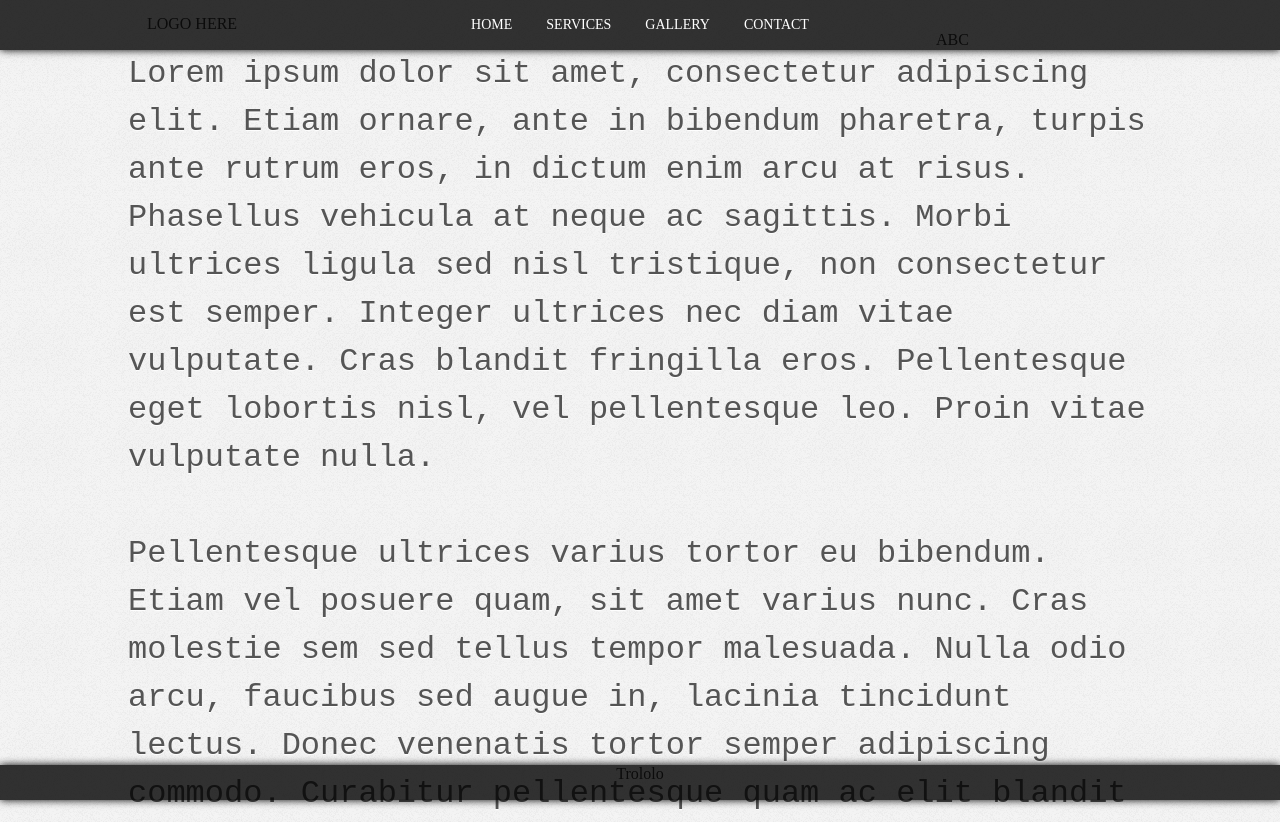
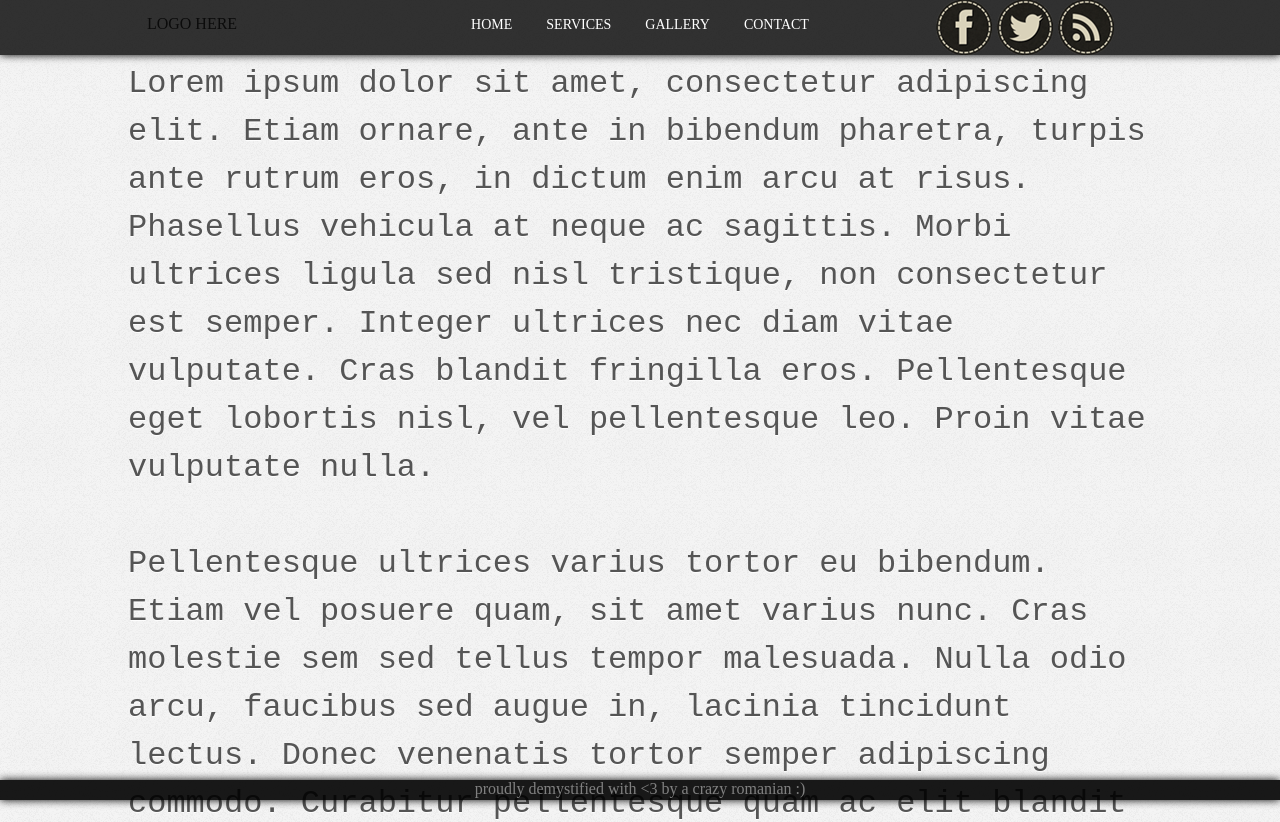
Before and after one commit to OMGVee/paul_v2, a plain HTML site: page index.html in a window 1280 px wide. Shown: the top 822 px of the page. Drawn offline with Linux system fonts and the light colour scheme.

Commit message:
added some icons and some other shiznit
 - also added a whole bunch of css, which sucks, needs cleanup, but heck, later

```diff
--- a/assets/css/vee.css
+++ b/assets/css/vee.css
@@ -4,7 +4,7 @@ background-attachment: fixed;
 color: #555;
 padding: 0;
 margin: 0;
-font-family: 'Fauna One';
+font-family: 'Fauna One'; //this is loaded from google fonts
 }
 
 #header {
@@ -12,7 +12,7 @@ position: fixed;
 top: 0;
 width: 100%;
 color: #fff;
-height: 35px;
+height: 40px;
 text-align: center;
 text-transform: capitalize;
 padding-top: 15px;
@@ -25,6 +25,50 @@ background-color: rgba(1, 1, 1, 0.8);
 color: rgba(1, 1, 1, 0.8);
 }
 
+#fblink {
+	display: block;
+	background-repeat: no-repeat;
+	margin-right:5px;
+	margin-top: -32px;
+	background-image: url('../ui/icons/active/Facebook.png');
+	width: 56px;
+	height: 56px;
+}
+#fblink:hover {
+	background-image: url('../ui/icons/hover/Facebook.png');
+}
+
+#twlink {
+	display: block;
+	background-repeat: no-repeat;
+	margin-right:5px;
+	margin-top: -32px;
+	background-image: url('../ui/icons/active/Twitter.png');
+	width: 56px;
+	height: 56px;
+}
+#twlink:hover {
+	background-image: url('../ui/icons/hover/Twitter.png');
+}
+
+#rsslink {
+	display: block;
+	background-repeat: no-repeat;
+	margin-right:5px;
+	margin-top: -32px;
+	background-image: url('../ui/icons/active/RSS.png');
+	width: 56px;
+	height: 56px;
+}
+#rsslink:hover {
+	background-image: url('../ui/icons/hover/RSS.png');
+}
+
+
+a {
+	text-decoration: none;
+}
+
 li {
 	float: left;
 	list-style: none;
@@ -33,6 +77,7 @@ li {
 #logo {
 	float: left;
 	width: 30%;
+	// must fit in 52px high space
 }
 
 #navigation {
@@ -43,6 +88,8 @@ li {
 #socialize {
 	width: 30%;
 	float: left;
+	text-align: right;
+	vertical-align: middle;
 }
 #navigation a {
 font-size: 14px;
@@ -63,7 +110,9 @@ line-height: 1.5em;
 margin: auto;
 width: 80%;
 text-shadow: 0px 1px 1px #fff;
-margin-top: 50px;
+margin-top: 60px;
+margin-bottom: 35px;
+min-width: 50%
 }
 
 ::selection { /*because I'm a sucker for orange, bitchez :D*/
@@ -75,19 +124,25 @@ color: #fff;
 position: fixed;
 bottom: 0;
 width: 100%;
-color: #149ad4;
-height: 35px;
+color: white;
+height: 20px;
 text-align: center;
-text-transform: capitalize;
 /* Adds shadow to the bottom of the bar */
 -webkit-box-shadow: 0px 0px 8px 0px #000000;
 -moz-box-shadow: 0px 0px 8px 0px #000000;
 box-shadow: 0px 0px 8px 0px #000000;
 /* Adds the transparent background */
-background-color: rgba(1, 1, 1, 0.8);
+background-color: rgba(1, 1, 1, 0.9);
 color: rgba(1, 1, 1, 0.8);
 }
 
+#footer a {
+	color: gray;
+}
+
+#footer a:hover {
+	color:#149ad4;
+}
 
 
 /* shadow shit - normal sane browsers
@@ -96,5 +151,5 @@ color: rgba(1, 1, 1, 0.8);
 box-shadow: 3px 3px 4px #000;
 -ms-filter: "progid:DXImageTransform.Microsoft.Shadow(Strength=4, Direction=135, Color='#000000')";
 filter: progid:DXImageTransform.Microsoft.Shadow(Strength=4, Direction=135, Color='#000000');
-*/1
+*/
 }
--- a/index.html
+++ b/index.html
@@ -28,9 +28,9 @@
 	</div>
 	<div id="socialize">
 		<ul>
-			<li>a</li>
-			<li>b</li>
-			<li>c</li>
+			<li><a href="http://facebook.com/johndoe"><div id="fblink"></div></a></li>
+			<li><a href="http://twitter.com/johndoe"><div id="twlink"></div></a></li>
+			<li><a href="http://localhost/contact/"><div id="rsslink"></div></a></li>
 		</ul>
 	</div>
 </div>
@@ -44,5 +44,5 @@ Curabitur lobortis leo ut metus mollis, sit amet blandit sapien ultricies. Vivam
 Etiam magna diam, pulvinar vitae arcu sit amet, mollis congue justo. Pellentesque sed facilisis tellus, nec luctus mauris. Fusce malesuada urna adipiscing tempor molestie. Sed nec nibh eget neque cursus porta in vel lorem. Vestibulum convallis, magna ac auctor imperdiet, nunc dui venenatis metus, non varius magna nisi a turpis. Aliquam sapien nulla, eleifend eu ultricies in, hendrerit nec urna. Suspendisse eget eros vel sapien iaculis commodo. Donec eget eros sed dolor lobortis varius.
 
 </div>
-<div id="footer">trololo</div>
+<div id="footer"><a href="http://thehideout.ro">proudly demystified with <3 by a crazy romanian :)</a></div>
 </body>
```
Also changed, not shown: assets/ui/icons/active/Facebook.png (added), assets/ui/icons/active/Google_plus.png (added), assets/ui/icons/active/RSS.png (added), assets/ui/icons/active/Twitter.png (added), assets/ui/icons/hover/Facebook.png (added), assets/ui/icons/hover/Google_plus.png (added), assets/ui/icons/hover/RSS.png (added), assets/ui/icons/hover/Twitter.png (added), 1 other file.
